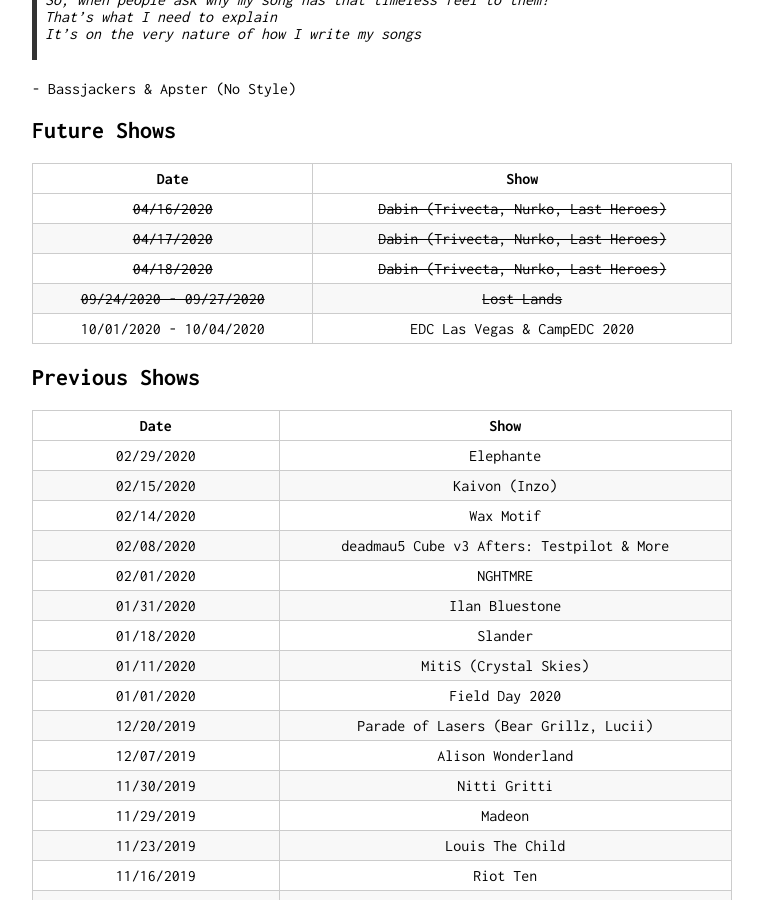
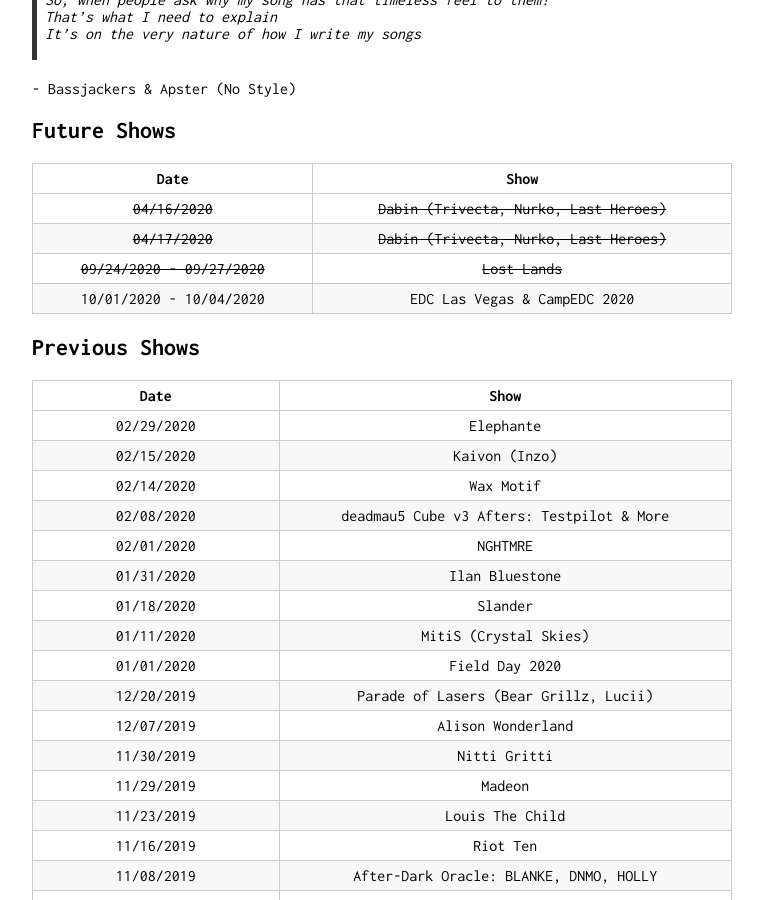
Before and after one commit to mksavic/mksavic.github.io, a Jekyll site: the page built from edm.md, in a window 1280 px wide and 900 px high, scrolled down 315 px. Shown: the whole window, without its empty margins (258-1021 px from the left). Built offline with Jekyll 4.4.1, drawn with Linux system fonts in a browser that asks for light colours; our own code applies the rules of GitHub Pages for plain Markdown files.

Commit message:
update edm.md

```diff
--- a/edm.md
+++ b/edm.md
@@ -23,7 +23,6 @@ is_contact: true
 |:---------------------------:|:----------------------------------------:|
 |       ~~04/16/2020~~        | ~~Dabin (Trivecta, Nurko, Last Heroes)~~ |
 |       ~~04/17/2020~~        | ~~Dabin (Trivecta, Nurko, Last Heroes)~~ |
-|       ~~04/18/2020~~        | ~~Dabin (Trivecta, Nurko, Last Heroes)~~ |
 | ~~09/24/2020 - 09/27/2020~~ |              ~~Lost Lands~~              |
 |   10/01/2020 - 10/04/2020   |       EDC Las Vegas & CampEDC 2020       |
 
```
